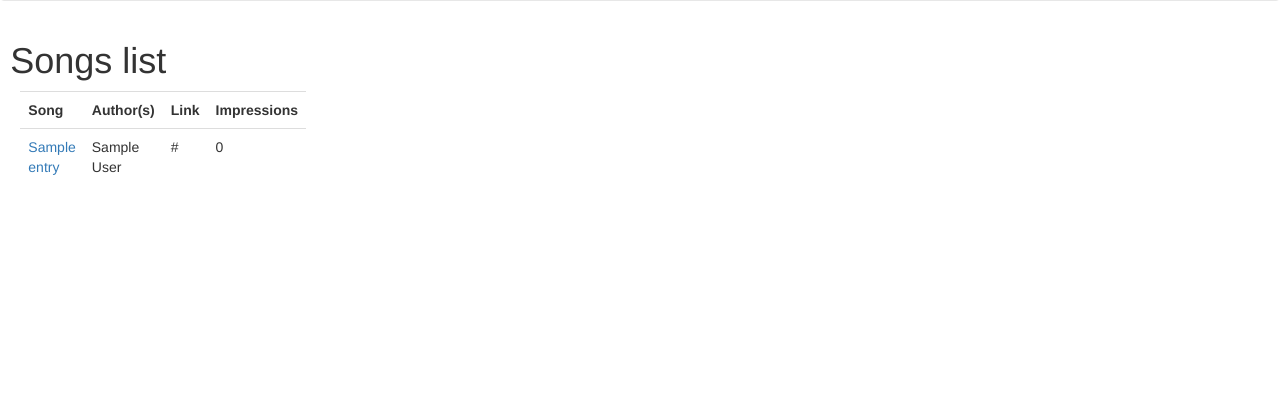
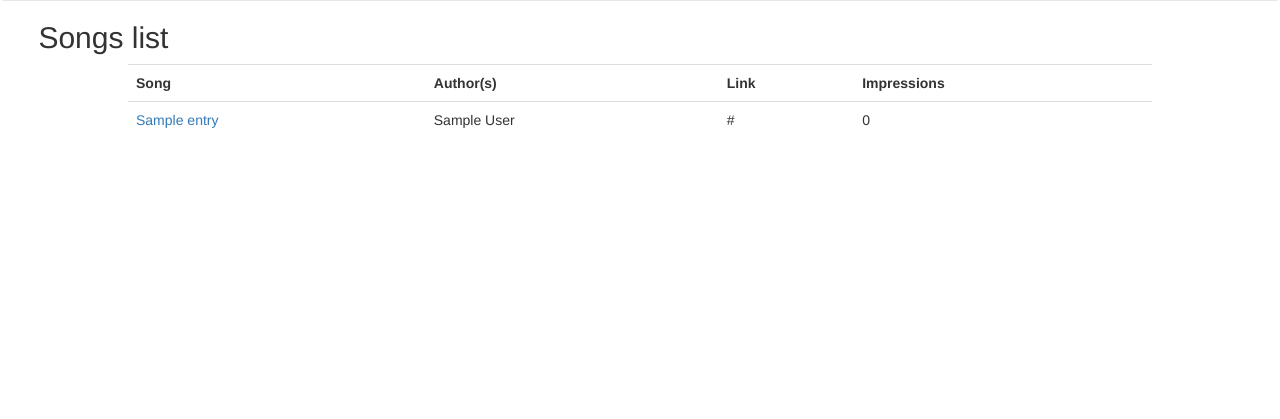
Before and after one commit to zardoru/becgi, a Flask app: page /impressions/ in a window 1280 px wide. Shown: the part 381-800 px from the top of the page. Run offline with Flask 2, Linux system fonts and the light colour scheme; tables that the repository leaves empty hold one stand-in row (values such as "Sample post"); parts of the project's set-up code (start-up, migrations or seed data) failed here and were passed over; some libraries are stand-ins or nearby versions.

Commit message:
really fix it now

```diff
--- a/templates/impressions.html
+++ b/templates/impressions.html
@@ -1,8 +1,9 @@
 {% extends "template.html" %}
+{% block style %} {% endblock %}
 {% block content %}
 
-<h1 style="padding-left: 3%"> Songs list </h1>
-<table class="table" style="margin-left: 6%; width: 80%">
+<h2 style="margin-left: 3%"> Songs list </h2>
+<table class="table" style="margin: 0 auto; width: 80%">
     <tr>
         <td>
             <b>Song</b>
```
